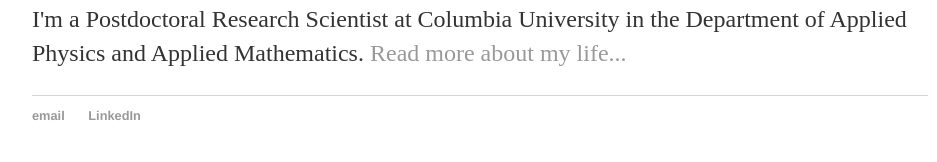
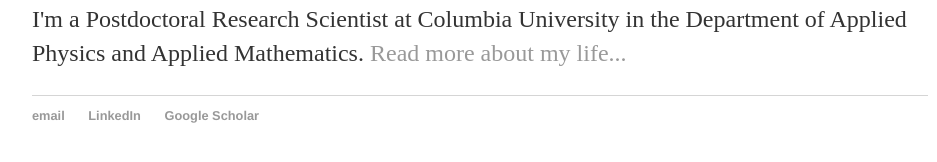
Before and after one commit to Hadrien-Montanelli/Hadrien-Montanelli.github.io, a Jekyll site: the page built from index.html, in a window 1280 px wide. Shown: the part 194-356 px from the top of the page, without its empty margins (160-1097 px from the left). Built offline with Jekyll 4.4.1, drawn with Linux system fonts in a browser that asks for light colours.

Commit message:
Update default.html

```diff
--- a/_layouts/default.html
+++ b/_layouts/default.html
@@ -23,6 +23,7 @@
 	    		<ul>
 	        		<li><a href="mailto:hadrien.montanelli@gmail.com">email</a></li>
 			        <li><a href="http://www.linkedin.com/in/hadrien-montanelli-137b7958/">LinkedIn</a></li>
+				<li><a href="http://scholar.google.com/citations?user=Bjmkfe8AAAAJ&hl=en&oi=sra/">Google Scholar</a></li>
 			</ul>
 			</footer>
 		</body>
```
